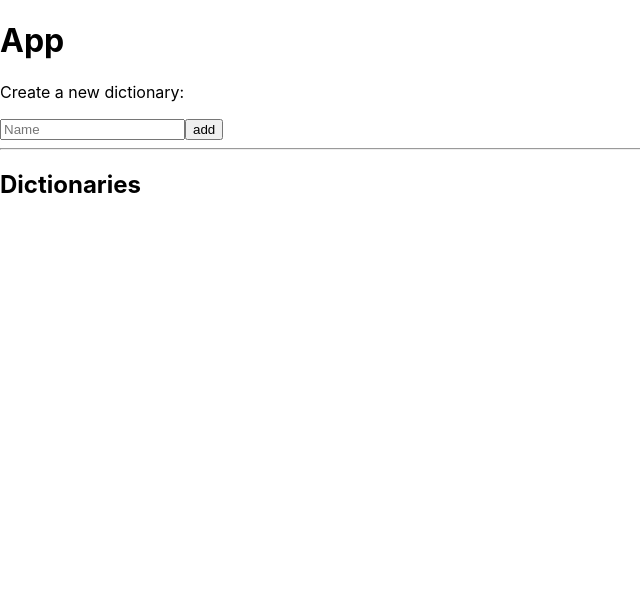
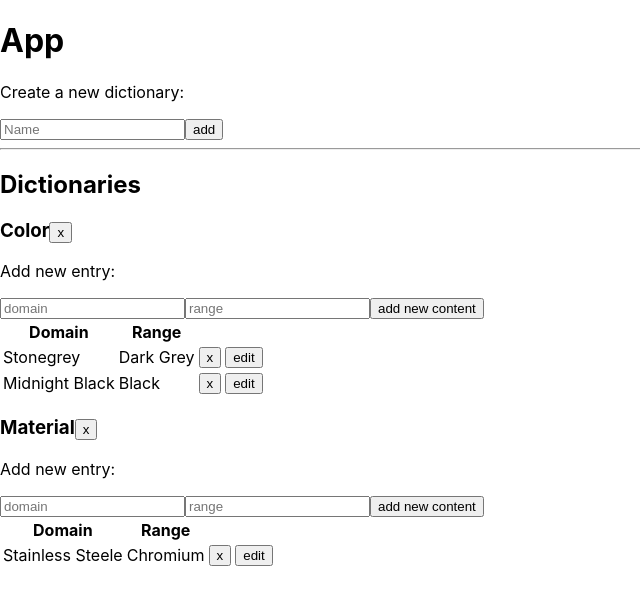
Before and after one commit to ctln12/dictionary-management-app, a React (Create React App) app: page / in a window 1280 px wide. Shown: the top 604 px of the page, without its empty margins (0-640 px from the left). Built offline with nearby package versions, Linux system fonts and the light colour scheme.

Commit message:
add data to state when app is launched and implement consistencies

```diff
--- a/src/App.js
+++ b/src/App.js
@@ -11,41 +11,49 @@ class App extends Component {
       dictionaries: [],
     }
   }
-
-  componentDidMount = () => {
+  componentWillMount = () => {
+    // set initial state with some data
     const data = [
       {
         id: 1,
-        name: 'Cactus',
+        name: 'Color',
         content: [
           {
             id: 1,
-            domain: 'Opuntia',
-            range: 'round'
+            domain: 'Stonegrey',
+            range: 'Dark Grey'
           },
           {
             id: 2,
-            domain: 'Column',
-            range: 'long'
+            domain: 'Midnight Black',
+            range: 'Black'
           }
         ]
       },
       {
         id: 2,
-        name: 'Flowers',
+        name: 'Material',
         content: [
           {
             id: 1,
-            domain: 'Orchid',
-            range: 'white'
+            domain: 'Stainless Steele',
+            range: 'Chromium'
           }
         ]
       }
     ];
+    this.setState({ dictionaries: data });
+    console.log('Add data to localStorage');
+  }
+
+  componentDidMount = () => {
+    // verify if stored data
     const dictionaries = localStorage.getItem('dictionaries');
+    console.log(localStorage.getItem('dictionaries'));
     if (dictionaries) {
       const savedDictionaries = JSON.parse(dictionaries);
       this.setState({ dictionaries: savedDictionaries });
+      console.log('Dictionaries availables');
     } else {
       console.log('No dictionaries');
     }
@@ -67,7 +75,6 @@ class App extends Component {
       id: 1 + dictionaries.length,
       name: this.state.newDictionaryName.slice(),
       content: []
-      // content: [{ id: 1 + Math.random(), domain: this.state.newDomain.slice(), range: this.state.newRange.slice()}]
     };
 
     //add new item to dictionaries
@@ -96,11 +103,37 @@ class App extends Component {
     console.log(localStorage.getItem('dictionaries'));
   }
 
-  updateInput(key, value) {
+  updateInput(key, value, name) {
     // update react state (if use of localStorage)
     this.setState({
       [key]: value
     })
+
+    const dictionaries = this.state.dictionaries;
+    dictionaries.forEach(dictionary => {
+      if (dictionary.name === name) {
+        dictionary.content.forEach(row => {
+          if (key === 'newDomain') {
+            if (value === row.domain) {
+              if (value !== row.range) {
+                alert('Duplicate / Fork!');
+                value = '';
+              }
+            }
+          } else {
+            if (key === 'newRange') {
+              if (!row.range.includes(value)) {
+                if (this.state.newDomain === row.range) {
+                  alert('Cycle / Chain!');
+                  value = '';
+                }
+              }
+            }
+          }
+          }
+        );
+      }
+    });
   }
 
   addNewRow = async (dictionary) => {
@@ -108,19 +141,18 @@ class App extends Component {
     const content = dictionary.content;
 
     // create item with unique id
-    const newContent = {
+    const newRow = {
       id: 1 + content.length,
       domain: this.state.newDomain.slice(),
       range: this.state.newRange.slice()
     };
 
     //add new item to dictionaries
-    dictionary.content.push(newContent);
+    content.push(newRow);
 
     //update state with new dictionaries and reset newDictionaryName input
     await this.setState({
       dictionaries: this.state.dictionaries,
-      // content,
       newDomain: '',
       newRange: ''
     });
@@ -200,14 +232,14 @@ class App extends Component {
                       placeholder='domain'
                       name={dictionary.name}
                       value={this.state.newDomain}
-                      onChange={e => this.updateInput('newDomain', e.target.value)}
+                      onChange={e => this.updateInput('newDomain', e.target.value, e.target.name)}
                     />
                     <input
                       type='text'
                       placeholder='range'
                       name={dictionary.name}
                       value={this.state.newRange}
-                      onChange={e => this.updateInput('newRange', e.target.value)}
+                      onChange={e => this.updateInput('newRange', e.target.value, e.target.name)}
                     />
                     <button onClick={() => this.addNewRow(dictionary)}>add new content</button>
                   </div>
```
